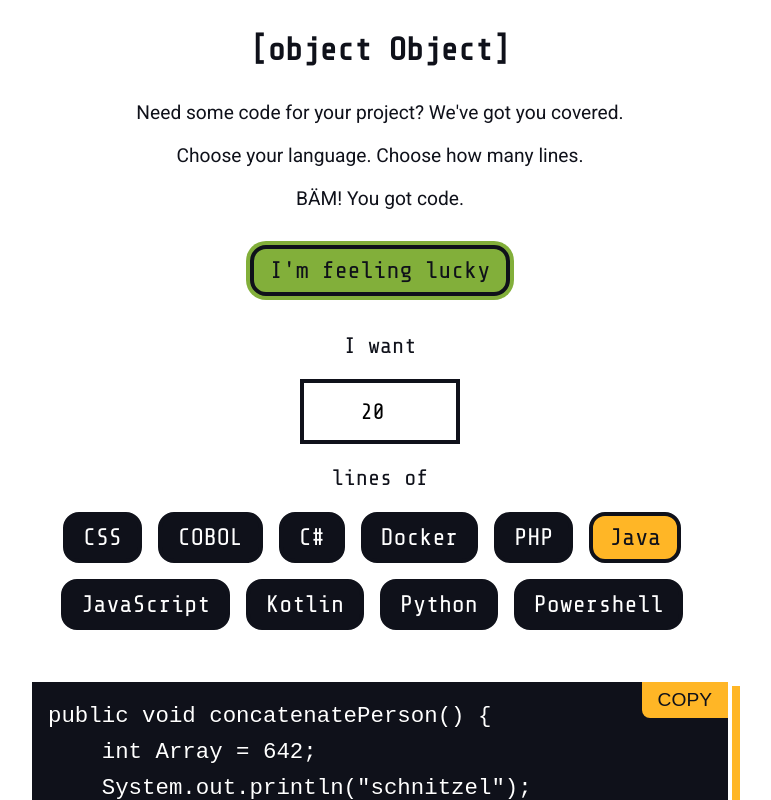
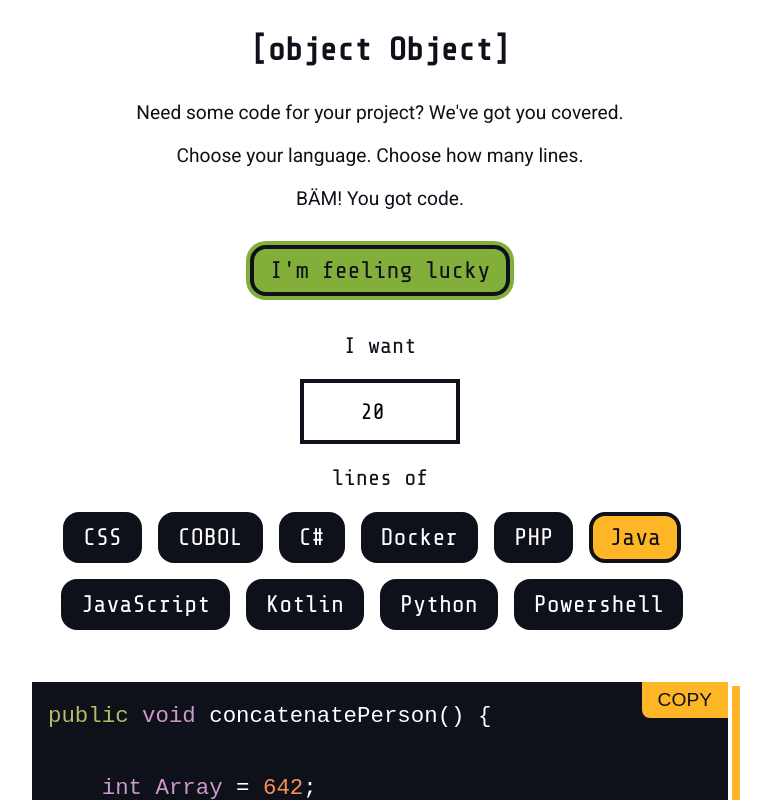
Before and after one commit to whitep4nth3r/randomcodegenerator.lol, a Next.js app: page / in a window 1280 px wide. Both pictures are taken after a click on the button "I'm feeling lucky". Shown: the top 800 px of the page, without its empty margins (260-1031 px from the left). Built offline with nearby package versions, Linux system fonts and the light colour scheme.

Commit message:
SYNTAX HIGHLIGHTING

```diff
--- a/package.json
+++ b/package.json
@@ -8,6 +8,7 @@
     "start": "next start"
   },
   "dependencies": {
+    "highlight.js": "^10.7.2",
     "next": "10.1.2",
     "react": "17.0.2",
     "react-dom": "17.0.2"
--- a/pages/index.js
+++ b/pages/index.js
@@ -3,6 +3,8 @@ import { useState } from "react";
 
 import { generateRandomCode, Languages } from "../tools/RandomCodeGenerator";
 import { getRandomLang, getRandomInt } from "../tools/utils/helpers";
+import hljs from 'highlight.js';
+import 'highlight.js/styles/rainbow.css';
 
 export default function Home() {
   const [selectedLang, setSelectedLang] = useState(Object.keys(Languages)[0]);
@@ -95,7 +97,7 @@ export default function Home() {
               <button type="button" className="copyButton" onClick={copyCode}>
                 Copy
               </button>
-              <code>{result}</code>
+              <code dangerouslySetInnerHTML={{ __html: hljs.highlightAuto(result).value}}></code>
             </pre>
           </div>
         )}
```
Also changed, not shown: 2 other files (tests, documents, lock files or other folders).
